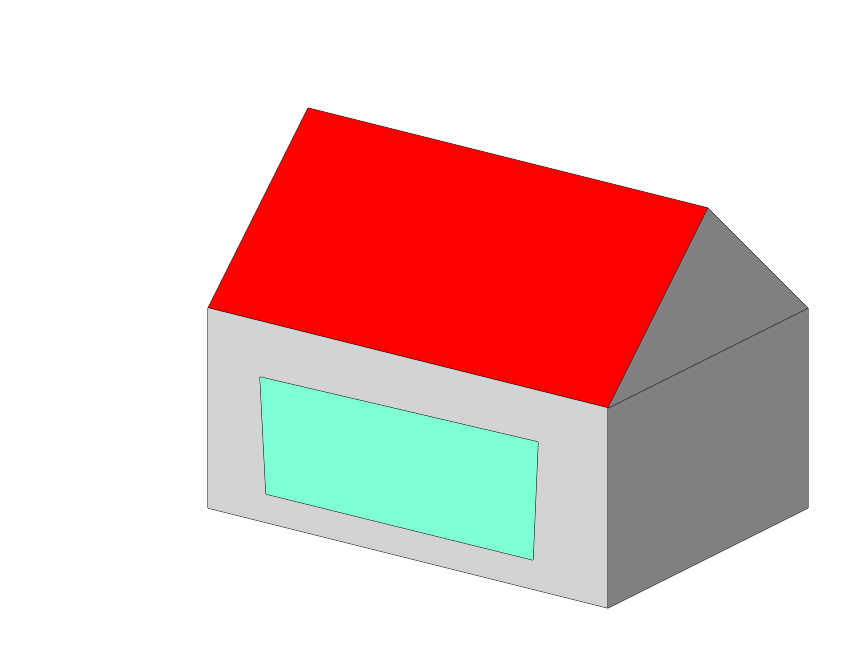
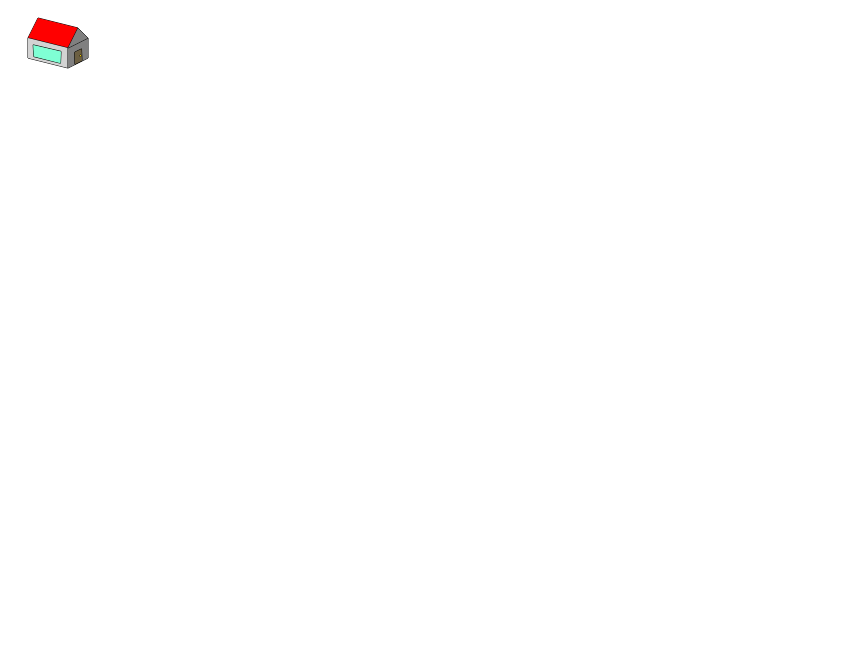
Before and after one commit to FraijehenkSc/M2-prog-js, a plain HTML site: page canvashuis/index.html in a window 1280 px wide. Shown: the whole page, without its empty margins (0-845 px from the left). Drawn offline with Linux system fonts and the light colour scheme.

Commit message:
Resize + deur

```diff
--- a/canvashuis/app.js
+++ b/canvashuis/app.js
@@ -21,53 +21,76 @@ class App
 
         g.beginPath();
         g.fillStyle = "red"
-        g.moveTo(300,100);
-        g.lineTo(200,300);
-        g.lineTo(600,400);
-        g.lineTo(700,200);
-        g.lineTo(300,100);
+        g.moveTo(30,10);
+        g.lineTo(20,30);
+        g.lineTo(60,40);
+        g.lineTo(70,20);
+        g.lineTo(30,10);
         g.closePath();
         g.stroke();
         g.fill();
 
         g.beginPath();
         g.fillStyle = "lightgrey"
-        g.moveTo(200,300);
-        g.lineTo(200,500);
-        g.lineTo(600,600);
-        g.lineTo(600,400);
+        g.moveTo(20,30);
+        g.lineTo(20,50);
+        g.lineTo(60,60);
+        g.lineTo(60,40);
         g.closePath();
         g.stroke();
         g.fill();
 
         g.beginPath();
         g.fillStyle = "grey"
-        g.moveTo(600,400);
-        g.lineTo(600,600);
-        g.lineTo(800,500);
-        g.lineTo(800,300);
+        g.moveTo(60,40);
+        g.lineTo(60,60);
+        g.lineTo(80,50);
+        g.lineTo(80,30);
         g.closePath();
         g.stroke();
         g.fill();
 
         g.beginPath();
         g.fillStyle = "grey"
-        g.moveTo(600,400);
-        g.lineTo(700,200);
-        g.lineTo(800,300);
+        g.moveTo(60,40);
+        g.lineTo(70,20);
+        g.lineTo(80,30);
         g.closePath();
         g.stroke();
         g.fill();
 
         g.beginPath();
         g.fillStyle = "aquamarine"
-        g.moveTo(252,369);
-        g.lineTo(530,434);
-        g.lineTo(525,552);
-        g.lineTo(258,486);
+        g.moveTo(25.2,36.9);
+        g.lineTo(53,43.4);
+        g.lineTo(52.5,55.2);
+        g.lineTo(25.8,48.6);
         g.closePath();
         g.stroke();
         g.fill();
+
+        g.beginPath();
+        g.fillStyle = "#6C5F42"
+        g.moveTo(66.9,56.3);
+        g.lineTo(66.7,44.2);
+        g.lineTo(73.5,40.9);
+        g.lineTo(74,52.8);
+        g.closePath();
+        g.stroke();
+        g.fill();
+
+        g.beginPath();
+        g.fillStyle = "gold"
+
+        g.arc(72.5,47.8,0.7,0,2 * Math.PI);
+        g.closePath();
+        g.stroke();
+        g.fill();
+
+
+
+
+
 
 
 
--- a/canvashuis/index.html
+++ b/canvashuis/index.html
@@ -3,7 +3,7 @@
         <script type="module" defer src="app.js"></script>
     </head>
     <body>
-        <canvas id="canvasId" width="1000" height="1000"
+        <canvas id="canvasId" width="100" height="100"
             style="background-color: white">
 
         </canvas>
```
